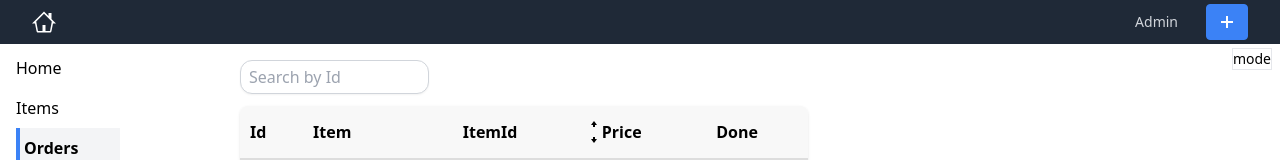
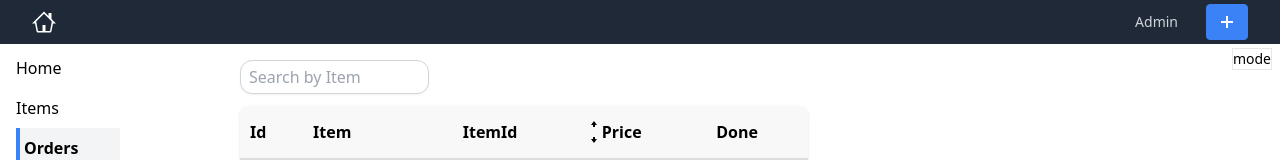
Before and after one commit to kalczugag/ecommerce, a React (Create React App) app: page /admin/orders in a window 1280 px wide. Shown: the top 160 px of the page. Built offline with nearby package versions, Linux system fonts and the light colour scheme; data requests are answered from the project's data file.

Commit message:
added checkout page, cart changes & search on dev

```diff
--- a/src/App.js
+++ b/src/App.js
@@ -7,6 +7,7 @@ import Home from "./pages/Home";
 import Admin from "./pages/Admin";
 import Items from "./pages/Items";
 import Orders from "./pages/Orders";
+import Checkout from "./pages/Checkout";
 
 const App = () => {
     const handleChangeDevMode = useChangeDevState();
@@ -45,6 +46,7 @@ const App = () => {
                         <Route path="items" element={<Items />} />
                         <Route path="orders" element={<Orders />} />
                     </Route>
+                    <Route path="checkout" element={<Checkout />} />
                 </Routes>
             </div>
         </div>
--- a/src/componenets/Cart.js
+++ b/src/componenets/Cart.js
@@ -42,7 +42,7 @@ const Cart = () => {
                     </div>
                 )}
             </Button>
-            {showCart && <CartList />}
+            {showCart && <CartList showCart={handleShowCart} />}
         </div>
     );
 };
--- a/src/componenets/CartList.js
+++ b/src/componenets/CartList.js
@@ -1,8 +1,9 @@
+import { Link } from "react-router-dom";
 import { useSelector } from "react-redux";
 import Button from "./Button";
 import CartListItem from "./CartListItem";
 
-const CartList = () => {
+const CartList = ({ showCart }) => {
     const { items, itemsCount, totalPrice } = useSelector((state) => {
         return {
             items: state.cart.items,
@@ -24,9 +25,14 @@ const CartList = () => {
             </div>
             <Button
                 className="mt-4 w-full bg-green-600 hover:bg-green-700 text-white font-bold py-2 px-4 rounded border-0"
-                onClick={() => alert("Checkout clicked")}
+                onClick={showCart}
             >
-                Checkout
+                <Link
+                    className="flex justify-start w-full h-full"
+                    to="/checkout"
+                >
+                    Checkout
+                </Link>
             </Button>
         </>
     );
--- a/src/componenets/Navbar.js
+++ b/src/componenets/Navbar.js
@@ -1,5 +1,5 @@
 import { useState } from "react";
-import { Link } from "react-router-dom";
+import { Link, useLocation } from "react-router-dom";
 import Button from "../componenets/Button";
 import Modal from "../componenets/Modal";
 import PostsAddForm from "./PostsAddForm";
@@ -9,6 +9,7 @@ import { GoHome, GoPlus } from "react-icons/go";
 
 const Navbar = ({ isDev }) => {
     const [showModal, setShowModal] = useState(false);
+    const location = useLocation();
 
     const handleShowModal = () => {
         setShowModal(!showModal);
@@ -53,7 +54,7 @@ const Navbar = ({ isDev }) => {
                         {isDev || (
                             <div className="flex">
                                 <PostSearch />
-                                <Cart />
+                                {location.pathname === "/checkout" || <Cart />}
                             </div>
                         )}
                     </div>
--- a/src/componenets/SearchBar.js
+++ b/src/componenets/SearchBar.js
@@ -1,13 +1,16 @@
 import { useSelector, useDispatch } from "react-redux";
 import classNames from "classnames";
-import { changeOrderSearchTerm } from "../store";
 
-const SearchBar = ({ placeholder, className, type }) => {
+const SearchBar = ({ placeholder, className, type, search, what }) => {
     const dispatch = useDispatch();
-    const searchTerm = useSelector((state) => state.orders.searchTerm);
+    const searchTerm = useSelector((state) => state[what].searchTerm);
 
     const handleChangeSearchTerm = (event) => {
-        dispatch(changeOrderSearchTerm(event.target.value) || 0);
+        if (type === "number") {
+            dispatch(search(parseInt(event.target.value)) || 0);
+        } else {
+            dispatch(search(event.target.value));
+        }
     };
 
     const inputClassNames = classNames(
@@ -19,7 +22,7 @@ const SearchBar = ({ placeholder, className, type }) => {
         <>
             <input
                 type={type}
-                value={searchTerm}
+                value={type === "number" ? searchTerm || "" : searchTerm}
                 placeholder={placeholder}
                 onChange={handleChangeSearchTerm}
                 className={inputClassNames}
--- /dev/null
+++ b/src/pages/Checkout.js
@@ -0,0 +1,5 @@
+const Checkout = () => {
+    return <div>checkout</div>;
+};
+
+export default Checkout;
--- a/src/pages/Items.js
+++ b/src/pages/Items.js
@@ -1,6 +1,6 @@
 import { useEffect, useState } from "react";
 import { useSelector } from "react-redux";
-import { fetchPosts, removePost } from "../store";
+import { fetchPosts, removePost, changePostSearchTerm } from "../store";
 import { useThunk } from "../hooks/use-thunk";
 import { GoTrashcan } from "react-icons/go";
 import SortableTable from "../componenets/SortableTable";
@@ -13,11 +13,19 @@ const Items = () => {
     const [doRemovePost, removeLoading] = useThunk(removePost);
     const [doFetchPost] = useThunk(fetchPosts);
 
-    const data = useSelector((state) => state.posts.data) || [];
-    const totalItems = data.length;
+    const { posts } = useSelector(({ posts: { data, searchTerm } }) => {
+        const filteredPosts = data.filter((post) =>
+            post.title.toLowerCase().includes(searchTerm.toLowerCase())
+        );
+
+        return {
+            posts: filteredPosts,
+        };
+    });
+    const totalItems = posts.length;
     const lastItemIndex = currentPage * itemsPerPage;
     const firstItemIndex = lastItemIndex - itemsPerPage;
-    const currentItems = data.slice(firstItemIndex, lastItemIndex);
+    const currentItems = posts.slice(firstItemIndex, lastItemIndex);
 
     useEffect(() => {
         doFetchPost();
@@ -76,12 +84,18 @@ const Items = () => {
     return (
         <div className="bg-white rounded-lg px-4 overflow-x-auto">
             <div>
-                <SearchBar type="text" placeholder="Search by Item" />
+                <SearchBar
+                    type="text"
+                    placeholder="Search by Item"
+                    search={changePostSearchTerm}
+                    what="posts"
+                />
             </div>
             <div className="bg-white rounded-lg shadow overflow-x-auto">
                 <SortableTable
                     data={currentItems}
                     config={config}
+                    // search={items}
                     keyFn={keyFn}
                 />
             </div>
--- a/src/pages/Orders.js
+++ b/src/pages/Orders.js
@@ -1,6 +1,11 @@
 import { useEffect, useState } from "react";
 import { useSelector } from "react-redux";
-import { fetchOrders, addOrder, editOrder } from "../store";
+import {
+    fetchOrders,
+    addOrder,
+    editOrder,
+    changeOrderSearchTerm,
+} from "../store";
 import { useThunk } from "../hooks/use-thunk";
 import { faker } from "@faker-js/faker";
 import { GoPlus } from "react-icons/go";
@@ -15,11 +20,19 @@ const Orders = () => {
     const [doAddOrder] = useThunk(addOrder);
     const [doEditOrder] = useThunk(editOrder);
 
-    const data = useSelector((state) => state.orders.data) || [];
-    const totalOrders = data.length;
+    const { orders } = useSelector(({ orders: { data, searchTerm } }) => {
+        const filteredOrders = data.filter((order) =>
+            order.item.toLowerCase().includes(searchTerm.toLowerCase())
+        );
+
+        return {
+            orders: filteredOrders,
+        };
+    });
+    const totalOrders = orders.length;
     const lastOrderIndex = currentPage * ordersPerPage;
     const firstOrderIndex = lastOrderIndex - ordersPerPage;
-    const currentOrders = data.slice(firstOrderIndex, lastOrderIndex);
+    const currentOrders = orders.slice(firstOrderIndex, lastOrderIndex);
 
     useEffect(() => {
         doFetchOrders();
@@ -91,7 +104,12 @@ const Orders = () => {
                 </Button>
             </div>
             <div>
-                <SearchBar type="number" placeholder="Search by Id" />
+                <SearchBar
+                    type="text"
+                    placeholder="Search by Item"
+                    search={changeOrderSearchTerm}
+                    what={"orders"}
+                />
             </div>
             <div className="bg-white rounded-lg shadow overflow-x-auto">
                 <SortableTable
```
Also changed, not shown: toDo.txt.
